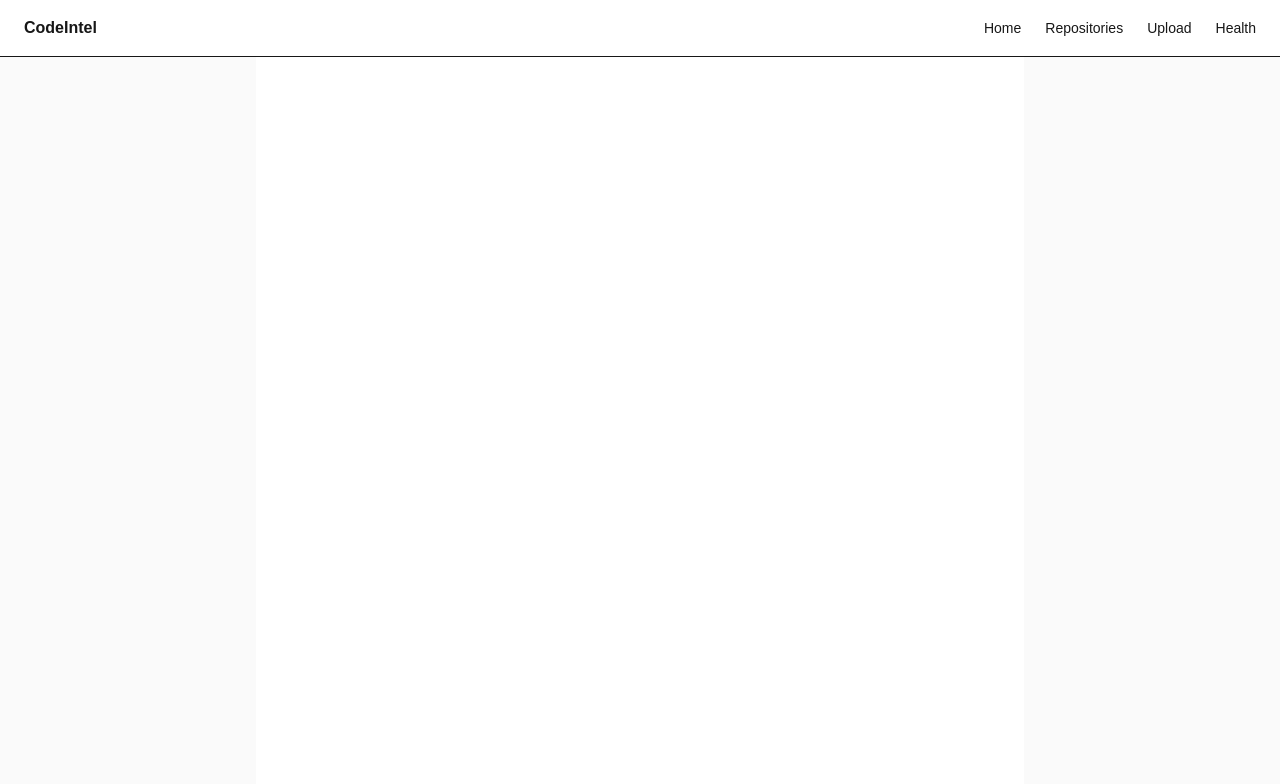
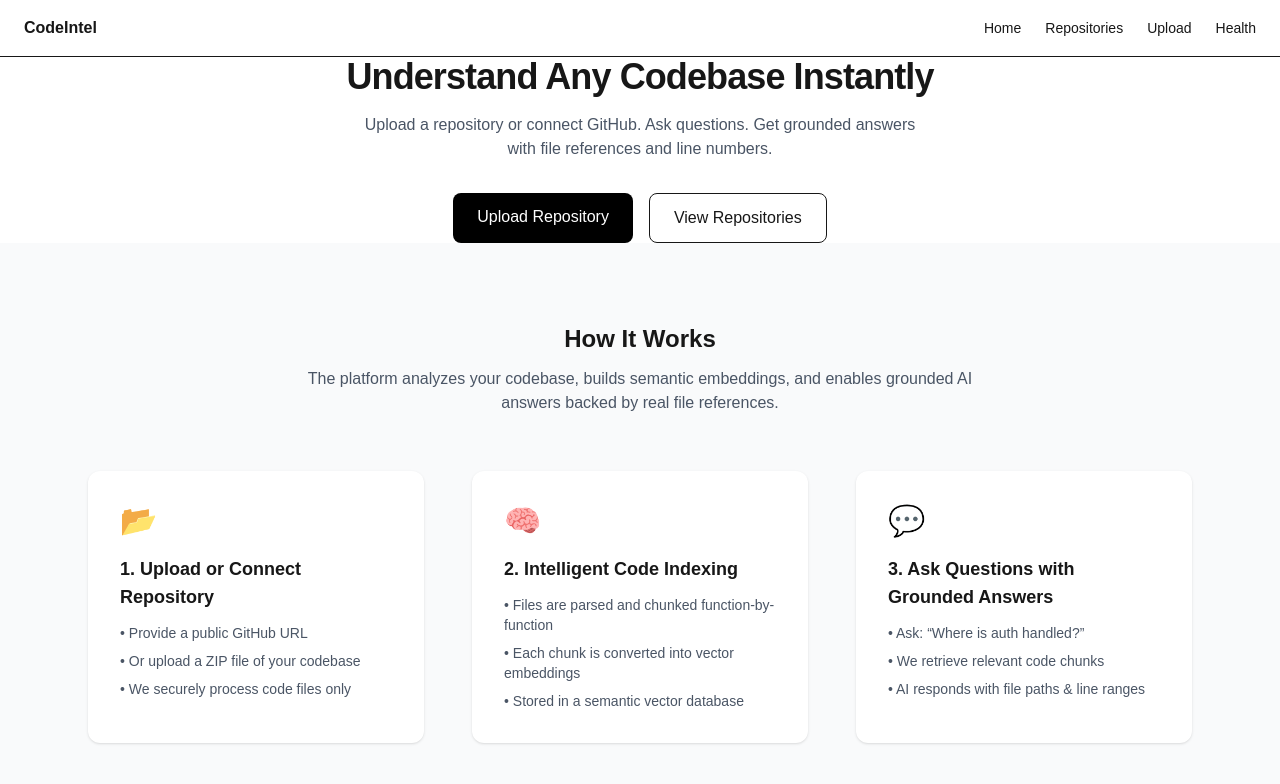
Before and after one commit to om2137/navigate-code, a Next.js app: page / in a window 1280 px wide. Shown: the top 784 px of the page. Built offline with nearby package versions, Linux system fonts and the light colour scheme.

Commit message:
home page with app info and steps to guide

```diff
--- a/app/page.tsx
+++ b/app/page.tsx
@@ -1,9 +1,93 @@
-export default function Home() {
+import Link from "next/link"
+
+export default function HomePage() {
   return (
-    <div className="flex min-h-screen items-center justify-center bg-zinc-50 font-sans dark:bg-black">
-      <main className="flex min-h-screen w-full max-w-3xl flex-col items-center justify-between py-32 px-16 bg-white dark:bg-black sm:items-start">
+    <div className="min-h-[calc(100vh-58px)] bg-white flex flex-col">
 
-      </main>
+      {/* Hero */}
+      <section className="flex-1 flex flex-col items-center justify-center text-center px-6">
+        <h1 className="text-4xl font-bold tracking-tight mb-4">
+          Understand Any Codebase Instantly
+        </h1>
+
+        <p className="text-gray-600 max-w-xl mb-8">
+          Upload a repository or connect GitHub. Ask questions.
+          Get grounded answers with file references and line numbers.
+        </p>
+
+        <div className="flex gap-4">
+          <Link
+            href="/upload"
+            className="px-6 py-3 bg-black text-white rounded-lg"
+          >
+            Upload Repository
+          </Link>
+
+          <Link
+            href="/repos"
+            className="px-6 py-3 border rounded-lg"
+          >
+            View Repositories
+          </Link>
+        </div>
+      </section>
+
+      {/* How It Works */}
+      <section className="py-20 bg-gray-50">
+        <div className="max-w-6xl mx-auto px-6 text-center mb-14">
+          <h2 className="text-2xl font-semibold mb-3">
+            How It Works
+          </h2>
+          <p className="text-gray-600 max-w-2xl mx-auto">
+            The platform analyzes your codebase, builds semantic embeddings,
+            and enables grounded AI answers backed by real file references.
+          </p>
+        </div>
+
+        <div className="max-w-6xl mx-auto px-6 grid md:grid-cols-3 gap-12">
+
+          {/* Step 1 */}
+          <div className="bg-white p-8 rounded-xl shadow-sm text-left">
+            <div className="text-3xl mb-4">📂</div>
+            <h3 className="font-semibold mb-3 text-lg">
+              1. Upload or Connect Repository
+            </h3>
+            <ul className="text-sm text-gray-600 space-y-2">
+              <li>• Provide a public GitHub URL</li>
+              <li>• Or upload a ZIP file of your codebase</li>
+              <li>• We securely process code files only</li>
+            </ul>
+          </div>
+
+          {/* Step 2 */}
+          <div className="bg-white p-8 rounded-xl shadow-sm text-left">
+            <div className="text-3xl mb-4">🧠</div>
+            <h3 className="font-semibold mb-3 text-lg">
+              2. Intelligent Code Indexing
+            </h3>
+            <ul className="text-sm text-gray-600 space-y-2">
+              <li>• Files are parsed and chunked function-by-function</li>
+              <li>• Each chunk is converted into vector embeddings</li>
+              <li>• Stored in a semantic vector database</li>
+            </ul>
+          </div>
+
+          {/* Step 3 */}
+          <div className="bg-white p-8 rounded-xl shadow-sm text-left">
+            <div className="text-3xl mb-4">💬</div>
+            <h3 className="font-semibold mb-3 text-lg">
+              3. Ask Questions with Grounded Answers
+            </h3>
+            <ul className="text-sm text-gray-600 space-y-2">
+              <li>• Ask: “Where is auth handled?”</li>
+              <li>• We retrieve relevant code chunks</li>
+              <li>• AI responds with file paths & line ranges</li>
+            </ul>
+          </div>
+
+        </div>
+      </section>
+
     </div>
-  );
+  )
 }
```
